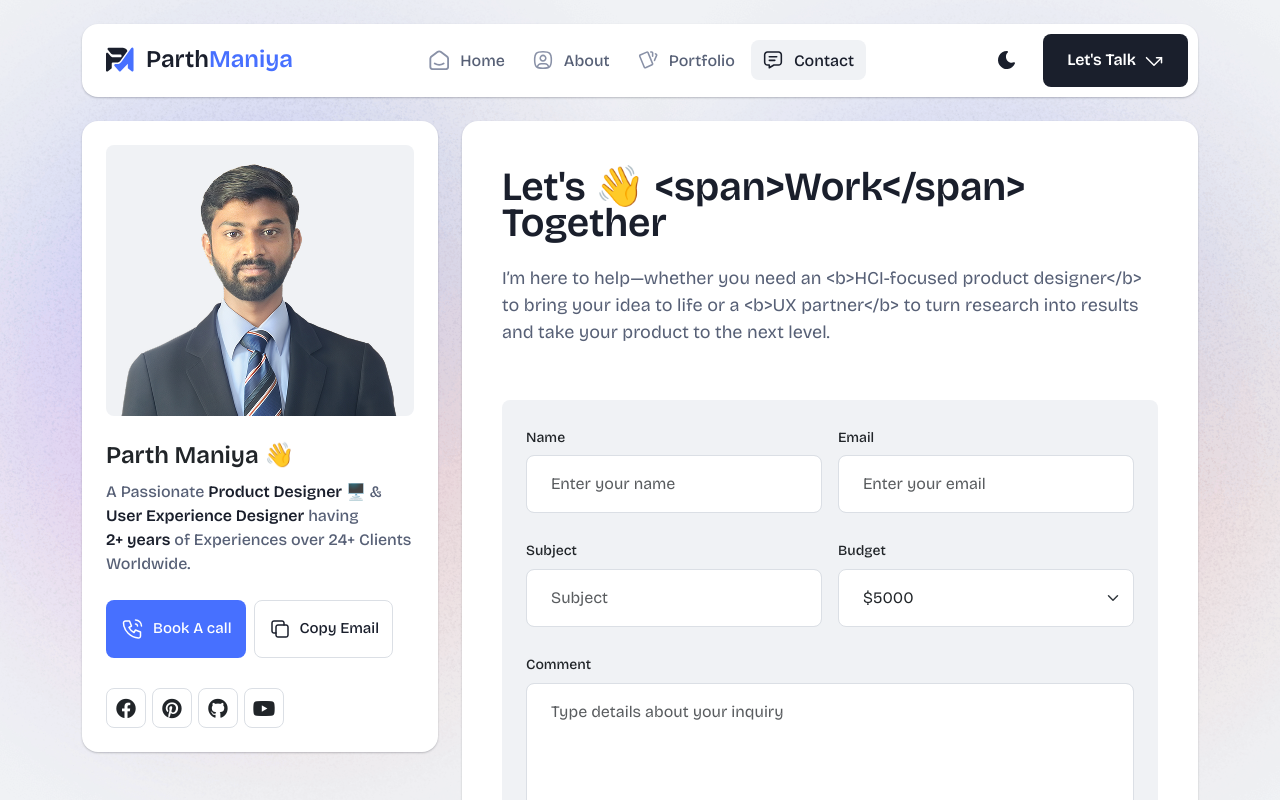
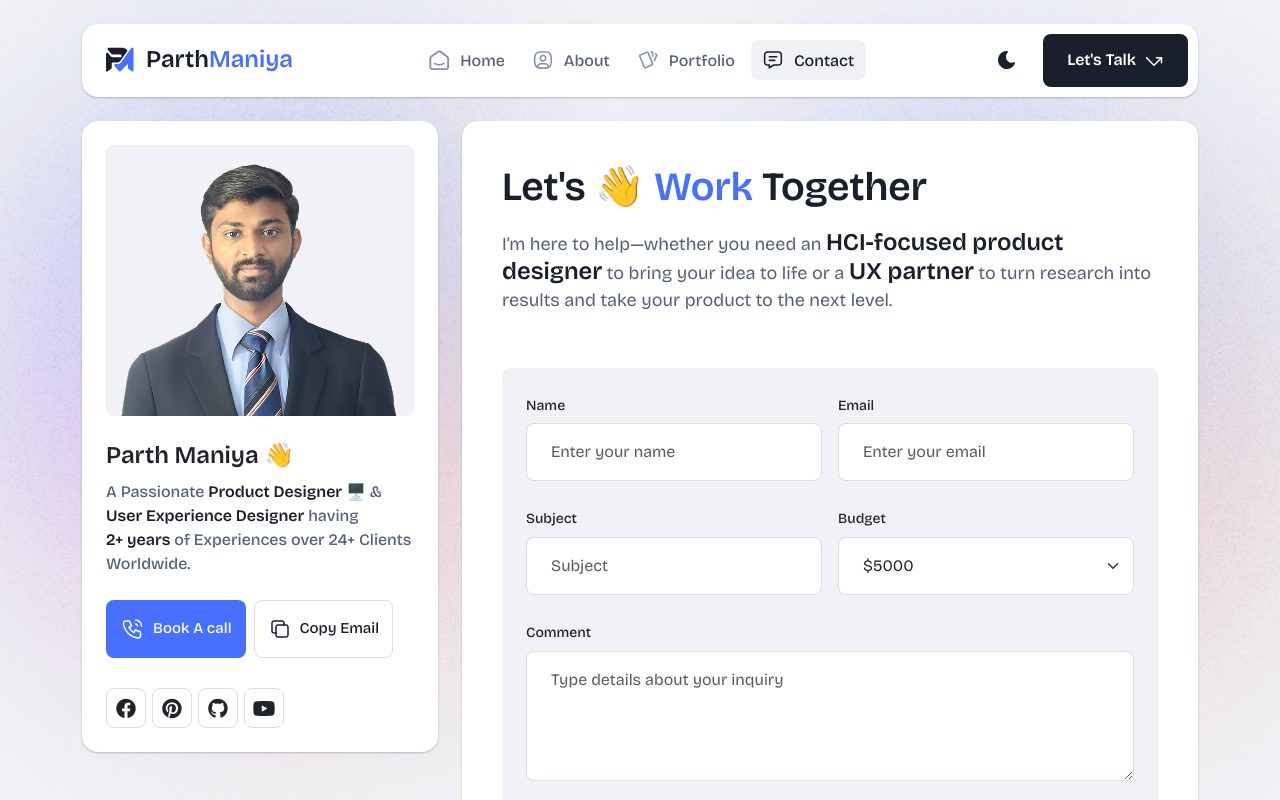
Before and after one commit to parthmaniya895/parthPortfolio, a Next.js app: page /contact in a window 1280 px wide. Shown: the top 800 px of the page. Built offline with nearby package versions, Linux system fonts and the light colour scheme.

Commit message:
add same changes on contact page

```diff
--- a/app/contact/page.js
+++ b/app/contact/page.js
@@ -27,8 +27,8 @@ const page = () => {
           <div className="card-body portfolio-card contact-card">
             <div className="top-info">
               <div className="text">
-                <h1 className="main-title">{data?.title}</h1>
-                <p>{data?.subtitle}</p>
+                <h1 className="main-title" dangerouslySetInnerHTML={{ __html: data?.title }}></h1>
+                <p dangerouslySetInnerHTML={{ __html: data?.subtitle }}></p>
               </div>
             </div>
             <div className="contact-area">
```
